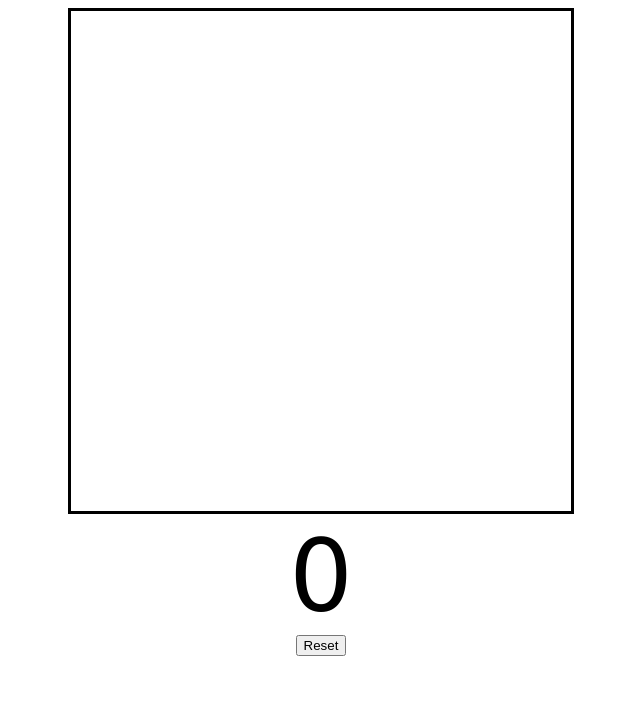
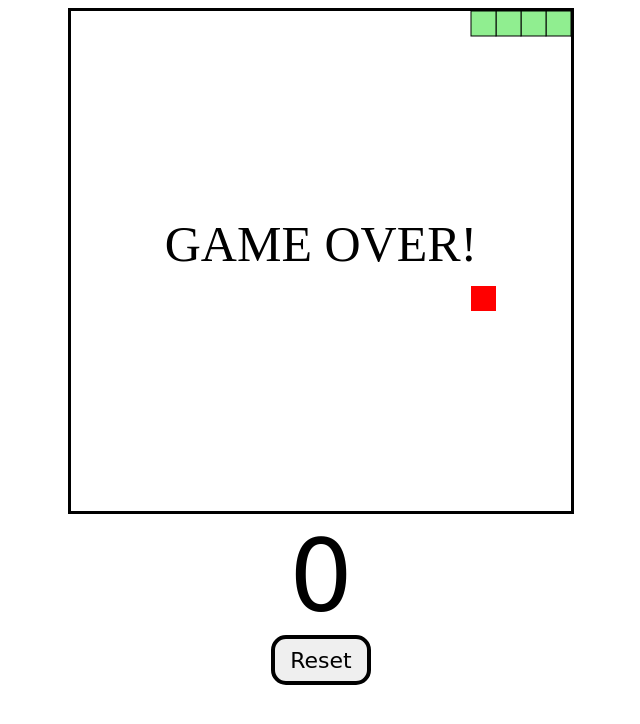
Before and after one commit to ccarsonclay/Snake-Game-CAC, a plain HTML site: page index.html in a window 1280 px wide. Both pictures are taken after a click on the button "Reset". Shown: the whole page, without its empty margins (319-959 px from the left). Drawn offline with Linux system fonts and the light colour scheme.

Commit message:
cd function

```diff
--- a/index.html
+++ b/index.html
@@ -10,7 +10,7 @@
 <body>
     <div id="gameContainer">
         <canvas id="gameBoard" width="500" height="500"></canvas>
-        <div id="score">0</div>
+        <div id="scoreText">0</div>
         <button id="resetBtn">Reset</button>
     </div>
     <script src="script.js"></script>
--- a/script.js
+++ b/script.js
@@ -1,7 +1,7 @@
 const gameBoard = document.querySelector("#gameBoard");
 const ctx = gameBoard.getContext("2d");
-const scoreText = document.querySelector("#scoreText")
-const resetBtn = document.querySelector("#resetBtn")
+const scoreText = document.querySelector("#scoreText");
+const resetBtn = document.querySelector("#resetBtn");
 const gameWidth = gameBoard.width;
 const gameHeight = gameBoard.height;
 const boardBackground = "white";
@@ -28,14 +28,136 @@ resetBtn.addEventListener("click", resetGame);
 
 gameStart();
 
-function gameStart(){};
-function nextTick(){};
-function clearBoard(){};
-function createFood(){};
-function drawFood(){};
-function moveSnake(){};
-function drawSnake(){};
-function changeDirection(){};
-function checkGameOver(){};
-function displayGameOver(){};
-function resetGame(){};
+function gameStart(){
+    running= true;
+    scoreText.textContent = score;
+    createFood();
+    drawFood();
+    nextTick();
+};
+function nextTick(){
+    if(running){
+        setTimeout(()=>{
+            clearBoard();
+            drawFood();
+            moveSnake();
+            drawSnake();
+            checkGameOver();
+            nextTick();
+        }, 75);
+    }
+    else{
+        displayGameOver();
+    }
+};
+function clearBoard(){
+    ctx.fillStyle = boardBackground;
+    ctx.fillRect(0, 0, gameWidth, gameHeight);
+};
+function createFood(){
+    function randomFood(min, max){
+        const randNum = Math.round((Math.random() * (max - min) + min) / unitSize) * unitSize;
+        return randNum;
+    }
+    foodX = randomFood(0, gameWidth - unitSize);
+    foodY = randomFood(0, gameWidth - unitSize);
+};
+function drawFood(){
+    ctx.fillStyle = foodColor;
+    ctx.fillRect(foodX, foodY, unitSize, unitSize);
+};
+function moveSnake(){
+    const head = {x: snake[0].x + xVelocity,
+                  y: snake[0].y + yVelocity};
+
+    snake.unshift(head);
+    //if food is eaten
+    if(snake[0].x == foodX && snake[0].y == foodY){
+        score+=1;
+        scoreText.textContent = score;
+        createFood();
+    }
+    else{
+        snake.pop();
+    }
+};
+function drawSnake(){
+    ctx.fillStyle = snakeColor;
+    ctx.strokeStyle = snakeBorder;
+    snake.forEach(snakePart => {
+        ctx.fillRect(snakePart.x, snakePart.y, unitSize, unitSize);
+        ctx.strokeRect(snakePart.x, snakePart.y, unitSize, unitSize);
+    })
+};
+function changeDirection(event){
+    const keyPressed = event.keyCode;
+    const LEFT = 37;
+    const UP = 38;
+    const RIGHT = 39;
+    const DOWN = 40;
+
+    const goingUp = (yVelocity == -unitSize);
+    const goingDown = (yVelocity == unitSize);
+    const goingRight = (xVelocity == unitSize);
+    const goingLeft = (xVelocity == -unitSize);
+
+    switch(true){
+        case(keyPressed == LEFT && !goingRight):
+            xVelocity = -unitSize;
+            yVelocity = 0;
+            break;
+        case(keyPressed == UP && !goingDown):
+            xVelocity = 0;
+            yVelocity = -unitSize;
+            break;
+        case(keyPressed == RIGHT && !goingLeft):
+            xVelocity = unitSize;
+            yVelocity = 0;
+            break;
+        case(keyPressed == DOWN && !goingUp):
+            xVelocity = 0;
+            yVelocity = unitSize;
+            break;
+    }
+};
+function checkGameOver(){
+    switch(true){
+        case (snake[0].x < 0):
+            running = false;
+            break;
+        case (snake[0].x >= gameWidth):
+            running = false;
+            break;
+        case (snake[0].y < 0):
+            running = false;
+            break;
+        case (snake[0].y >= gameHeight):
+                running = false;
+                break;
+    }
+    for(let i = 1; i < snake.length; i+=1){
+        if(snake[i].x == snake[0].x && snake[i].y == snake[0].y){
+            running = false;
+        }
+    }
+};
+function displayGameOver(){
+    ctx.font = "50px MV Boli";
+    ctx.fillStyle = "black";
+    ctx.textAlign = "center";
+    ctx.fillText("GAME OVER!", gameWidth / 2, gameHeight / 2);
+    running = false;
+};
+function resetGame(){
+    score = 0;
+    xVelocity = unitSize;
+    yVelocity = 0;
+    snake = [
+        {x:unitSize * 4, y:0},
+        {x:unitSize * 3, y:0},
+        {x:unitSize * 2, y:0},
+        {x:unitSize, y:0},
+        {x:0, y:0}
+    ];
+    gameStart();
+};
--- a/style.css
+++ b/style.css
@@ -4,7 +4,16 @@
 #gameBoard{
     border: 3px solid;
 }
-#score{
+#scoreText{
     font-family: "Permanent Marker", cursive;
     font-size: 100px;
 }
+#resetBtn{
+    font-family: "Permanent Marker", cursive;
+    font-size: 22px;
+    width: 100px;
+    height: 50px;
+    border: 4px solid;
+    border-radius: 15px;
+    cursor: pointer;
+}
```
